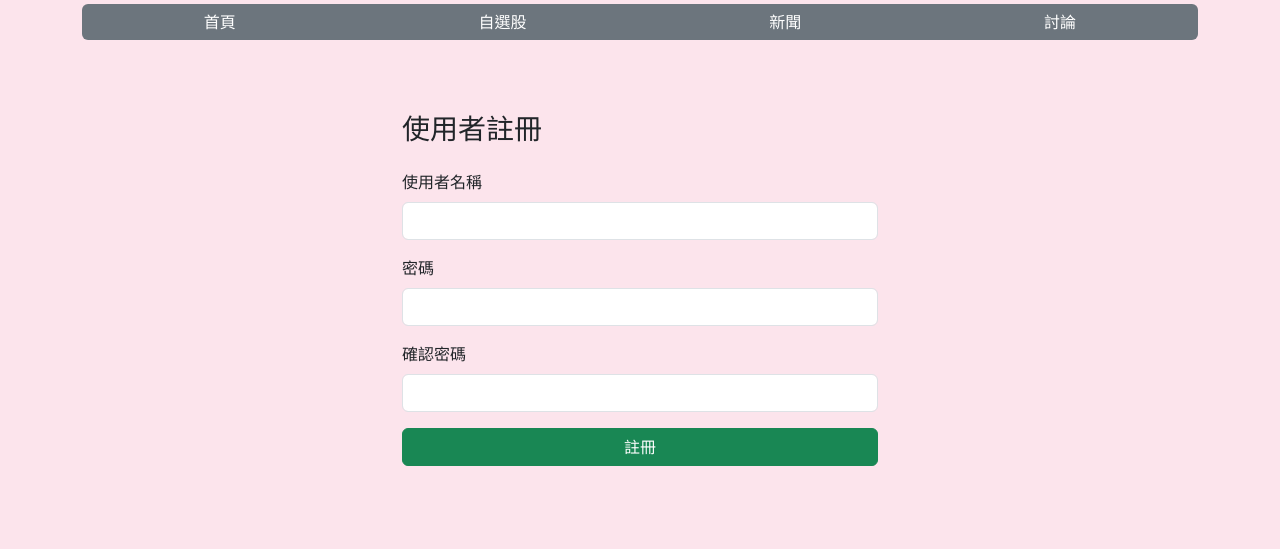
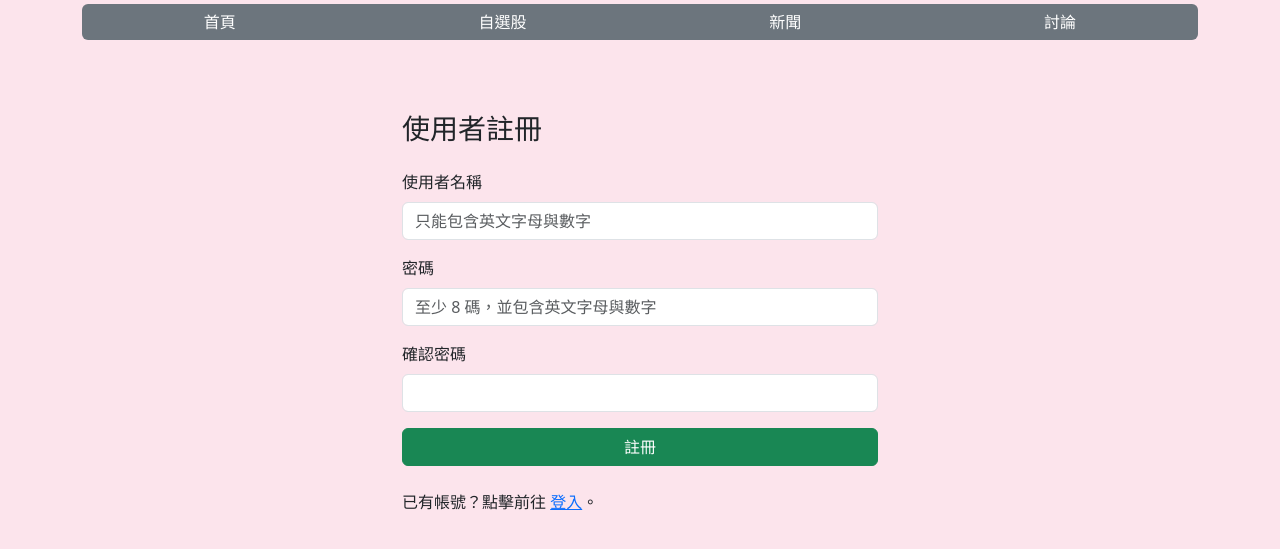
Before and after one commit to chienyutsai/Django_project-Stock-Management, a Django app: page /register/ in a window 1280 px wide. Shown: the part 130-679 px from the top of the page. Run offline with Django 5.2, Linux system fonts and the light colour scheme; some libraries are stand-ins or nearby versions.

Commit message:
修正登入註冊、通知bug、登出頁面導向

```diff
--- a/stock/main/views.py
+++ b/stock/main/views.py
@@ -89,7 +89,11 @@ def login_view(request):
 def logout_view(request):
     # 這裡可以加登出邏輯
     logout(request)
-    return render(request, 'index.html')
+
+    messages.success(request, "您已成功登出。")
+
+    #return render(request, 'index.html')
+    return redirect("index")
 
 def register_view(request):
     if request.method == 'POST':
@@ -116,6 +120,7 @@ def register_view(request):
         # 建立使用者
         user = User.objects.create_user(username=username, password=password)
         user.save()
+        messages.success(request, "註冊成功！請使用新帳號登入。")
 
         # 成功後跳轉登入頁
         return redirect('login')
@@ -185,6 +190,9 @@ def update_password_view(request):
 def delete_account_view(request):
     if request.method == 'POST':
         request.user.delete()
+
+        messages.success(request, "您已刪除帳號。")
+
         return redirect('index')
     return redirect('profile')
 
--- a/stock/templates/base.html
+++ b/stock/templates/base.html
@@ -114,6 +114,18 @@
     </div>
     {% endwith %}
 
+    {# 統一在這裡顯示所有 messages #}
+    {% if messages %}
+      <div class="container mt-3" style="max-width: 800px;">
+        {% for message in messages %}
+          <div class="alert alert-{{ message.tags }} alert-dismissible fade show" role="alert">
+            {{ message }}
+            <button type="button" class="btn-close" data-bs-dismiss="alert" aria-label="Close"></button>
+          </div>
+        {% endfor %}
+      </div>
+    {% endif %}
+
     <!-- 主內容 -->
     {% block content %}{% endblock %}
 </div>
--- a/stock/templates/login.html
+++ b/stock/templates/login.html
@@ -26,6 +26,9 @@
         </div>
 
         <button type="submit" class="btn btn-primary w-100">登入</button>
+        <div class="mt-4">
+            <p>還沒有帳號嗎？點擊前往 <a href="/register">註冊</a>。</p>
+        </div>
     </form>
 </div>
 {% endblock %}
--- a/stock/templates/register.html
+++ b/stock/templates/register.html
@@ -14,12 +14,12 @@
         {% csrf_token %}
         <div class="mb-3">
             <label class="form-label">使用者名稱</label>
-            <input type="text" name="username" class="form-control" required>
+            <input type="text" name="username" class="form-control" placeholder="只能包含英文字母與數字" required>
         </div>
 
         <div class="mb-3">
             <label class="form-label">密碼</label>
-            <input type="password" name="password" class="form-control" required>
+            <input type="password" name="password" class="form-control" placeholder="至少 8 碼，並包含英文字母與數字" required>
         </div>
 
         <div class="mb-3">
@@ -28,6 +28,9 @@
         </div>
 
         <button class="btn btn-success w-100">註冊</button>
+        <div class="mt-4">
+            <p>已有帳號？點擊前往 <a href="/login">登入</a>。</p>
+        </div>
     </form>
 </div>
 
```
Also changed, not shown: stock/db.sqlite3.
